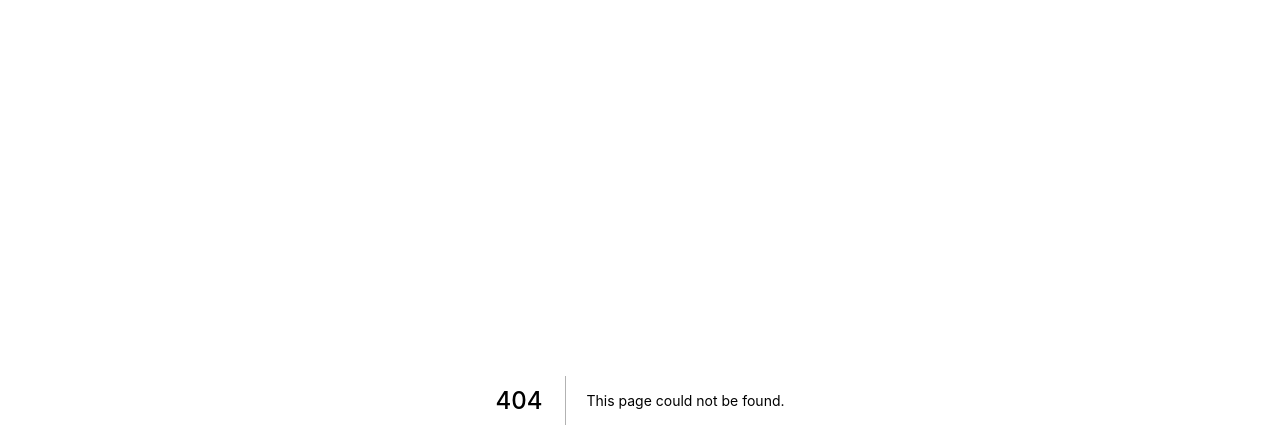
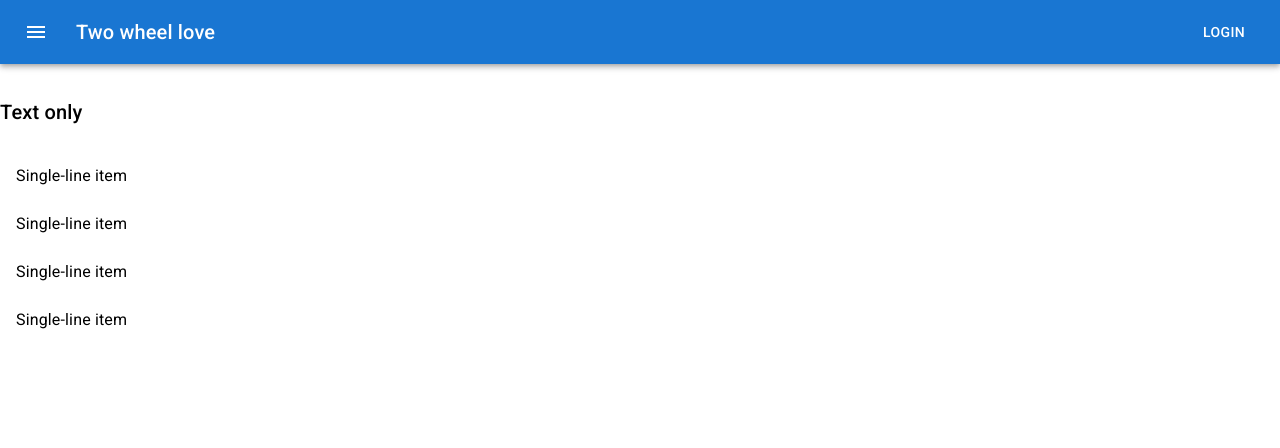
Before and after one commit to Chonim/project-yaksa, a Next.js app: page /bung in a window 1280 px wide. Before the commit this address had no page. Shown: the top 448 px of the page. Built offline with nearby package versions, Linux system fonts and the light colour scheme.

Commit message:
feat: add bung page

```diff
--- a/pages/_app.js
+++ b/pages/_app.js
@@ -2,11 +2,24 @@ import '@fontsource/roboto/300.css';
 import '@fontsource/roboto/400.css';
 import '@fontsource/roboto/500.css';
 import '@fontsource/roboto/700.css';
+import '../styles/globals.css'
+import Header from 'components/common/Header'
+import { createTheme, ThemeProvider } from '@mui/material/styles'
 
-import '../styles/globals.css'
+const theme = createTheme({
+  palette: {
+    // mode: 'dark',
+  },
+});
+
 
 function MyApp({ Component, pageProps }) {
-  return <Component {...pageProps} />
+  return (
+    <ThemeProvider theme={theme}>
+      <Header />
+      <Component {...pageProps} />
+    </ThemeProvider>
+  )
 }
 
 export default MyApp
--- /dev/null
+++ b/pages/bung/index.tsx
@@ -0,0 +1,37 @@
+import { Grid, List, ListItem, ListItemText, styled, Typography } from '@mui/material'
+import React from 'react'
+
+const Demo = styled('div')(({ theme }) => ({
+  backgroundColor: theme.palette.background.paper,
+}));
+
+function generate(element: React.ReactElement) {
+  return [0, 1, 2, 3].map((value) =>
+    React.cloneElement(element, {
+      key: value,
+    }),
+  );
+}
+
+const BungListPage = () => (
+  <Grid container spacing={2}>
+    <Grid item xs={12} md={6}>
+      <Typography sx={{ mt: 4, mb: 2 }} variant="h6" component="div">
+        Text only
+      </Typography>
+      <Demo>
+        <List dense={false}>
+          {generate(
+            <ListItem>
+              <ListItemText
+                primary="Single-line item"
+                secondary={false} />
+            </ListItem>
+          )}
+        </List>
+      </Demo>
+    </Grid>
+  </Grid>
+)
+
+export default BungListPage
```
Also changed, not shown: pages/index.js (+12 -55 lines).
